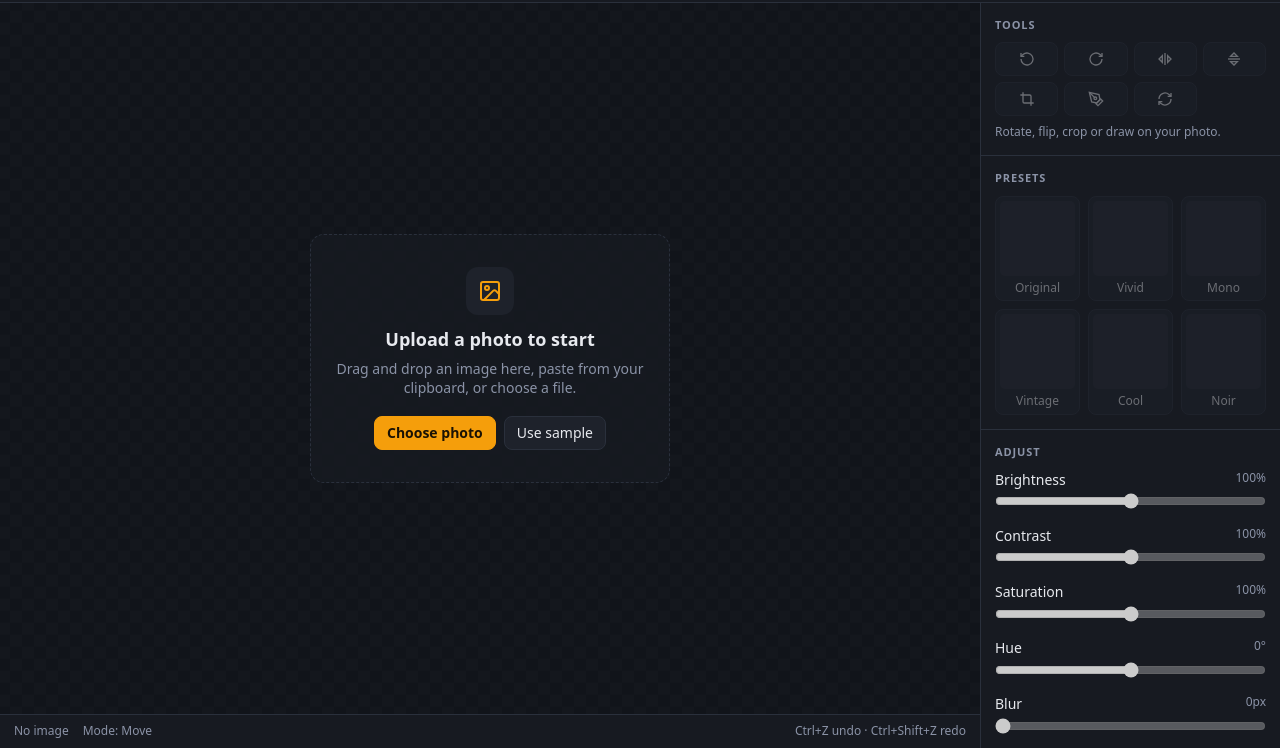
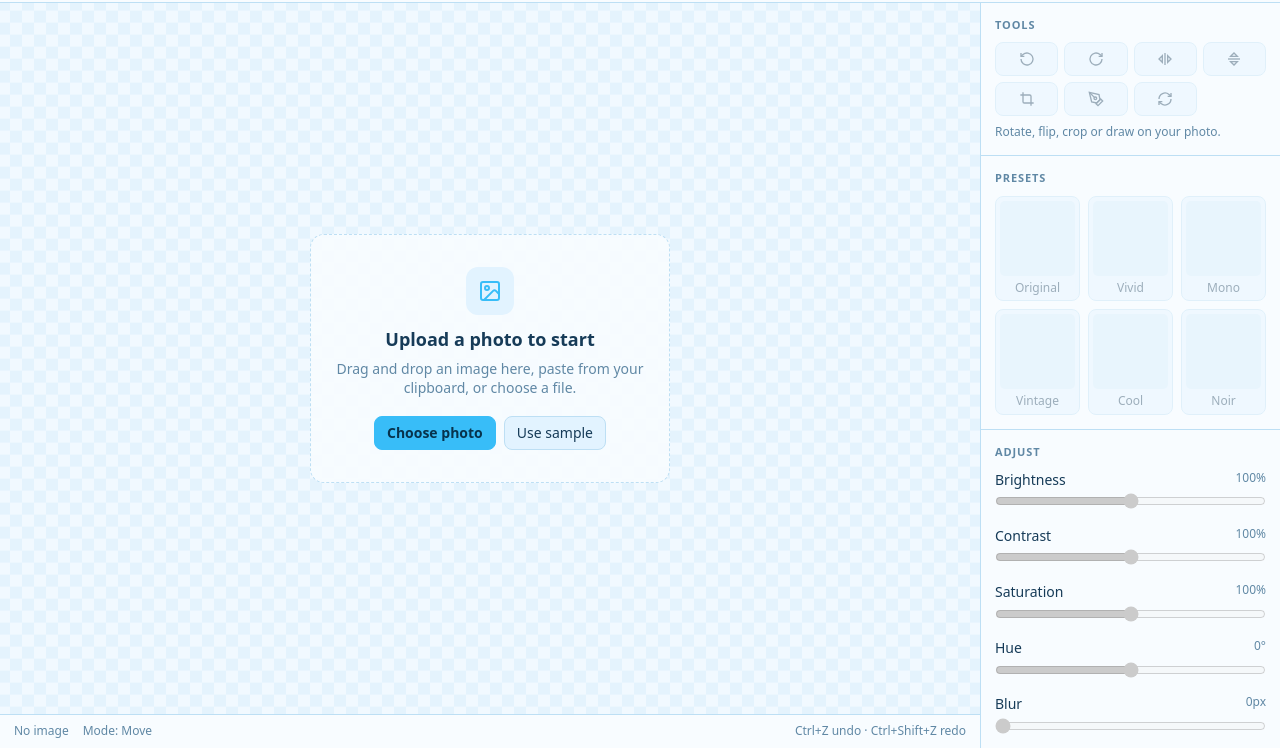
Before and after one commit to zidan-dev636/imgeditor, a plain HTML site: page index.html in a window 1280 px wide. Shown: the part 52-800 px from the top of the page. Drawn offline with Linux system fonts and the light colour scheme.

Commit message:
Update index.html

```diff
--- a/index.html
+++ b/index.html
@@ -6,14 +6,14 @@
 <title>Image Editor</title>
 <style>
   :root {
-    --bg: #0f1115;
-    --panel: #171a21;
-    --panel-2: #1e222b;
-    --border: #2a303c;
-    --text: #e7e9ee;
-    --muted: #8b93a7;
-    --accent: #f59e0b;
-    --accent-ink: #1a1204;
+    --bg: #eaf7ff;
+    --panel: #f8fcff;
+    --panel-2: #e2f3ff;
+    --border: #bddff4;
+    --text: #163b58;
+    --muted: #6088a5;
+    --accent: #38bdf8;
+    --accent-ink: #07334d;
   }
   * { box-sizing: border-box; }
   html, body { margin: 0; height: 100%; }
@@ -51,11 +51,11 @@
     white-space: nowrap;
     transition: background .15s, border-color .15s;
   }
-  .btn:hover:not(:disabled) { background: #262b36; }
+  .btn:hover:not(:disabled) { background: #d2ecfc; }
   .btn:focus-visible, input:focus-visible { outline: 2px solid var(--accent); outline-offset: 2px; }
   .btn:disabled { opacity: .4; cursor: not-allowed; }
   .btn.primary { background: var(--accent); color: var(--accent-ink); border-color: var(--accent); font-weight: 600; }
-  .btn.primary:hover:not(:disabled) { background: #fbb534; }
+  .btn.primary:hover:not(:disabled) { background: #7dd3fc; }
   .btn.icon { width: 34px; padding: 0; }
   .btn[aria-pressed="true"] { border-color: var(--accent); color: var(--accent); }
   .btn svg { width: 16px; height: 16px; }
@@ -77,7 +77,7 @@
     display: flex; align-items: center; justify-content: center;
     padding: 20px;
     background:
-      repeating-conic-gradient(#14171d 0% 25%, #11141a 0% 50%) 50% / 24px 24px;
+      repeating-conic-gradient(#e4f3fd 0% 25%, #f1f9ff 0% 50%) 50% / 24px 24px;
     overflow: hidden;
   }
   .stage.dragging::after {
@@ -86,14 +86,14 @@
     border: 2px dashed var(--accent);
     border-radius: 12px;
     display: flex; align-items: center; justify-content: center;
-    background: rgba(15, 17, 21, .8);
+    background: rgba(226, 243, 255, .88);
     font-weight: 600; font-size: 16px;
   }
   #canvas {
     display: none;
     max-width: 100%;
     max-height: calc(100vh - 180px);
-    box-shadow: 0 10px 40px rgba(0,0,0,.5);
+    box-shadow: 0 10px 40px rgba(35, 112, 165, .18);
     touch-action: none;
   }
   .has-image #canvas { display: block; }
@@ -106,7 +106,7 @@
     padding: 32px 24px;
     border: 1px dashed var(--border);
     border-radius: 14px;
-    background: rgba(23, 26, 33, .85);
+    background: rgba(248, 252, 255, .92);
   }
   .empty h2 { margin: 12px 0 6px; font-size: 18px; }
   .empty p { margin: 0 0 18px; color: var(--muted); }
@@ -156,11 +156,11 @@
     border: 1px solid var(--border); border-radius: 8px; padding: 4px;
     background: var(--panel-2); cursor: pointer; text-align: center; font-size: 12px;
   }
-  .preset:hover:not(:disabled) { border-color: #3a4252; }
+  .preset:hover:not(:disabled) { border-color: #7cc8ef; }
   .preset:disabled { opacity: .4; cursor: not-allowed; }
   .preset canvas, .preset .ph {
     display: block; width: 100%; aspect-ratio: 1; border-radius: 5px; margin-bottom: 4px;
-    background: #262b36; object-fit: cover;
+    background: #d2ecfc; object-fit: cover;
   }
 
   .brush-row { display: flex; gap: 10px; align-items: center; }
@@ -261,7 +261,7 @@
         <h3>Brush</h3>
         <div class="brush-row">
           <label class="sr-only" for="brushColor">Brush color</label>
-          <input type="color" id="brushColor" value="#f59e0b" />
+          <input type="color" id="brushColor" value="#38bdf8" />
           <div style="flex:1">
             <div class="slider-head"><label for="brushSize">Size</label><output id="brushSizeOut">12px</output></div>
             <input type="range" id="brushSize" min="1" max="80" value="12" />
@@ -439,7 +439,7 @@
       ctx.rect(x, y, w, h);
       ctx.fill('evenodd');
       const lw = Math.max(1, displayScale() * 1.5);
-      ctx.strokeStyle = '#f59e0b';
+      ctx.strokeStyle = '#38bdf8';
       ctx.lineWidth = lw * 1.5;
       ctx.strokeRect(x, y, w, h);
       ctx.strokeStyle = 'rgba(255,255,255,0.45)';
```
